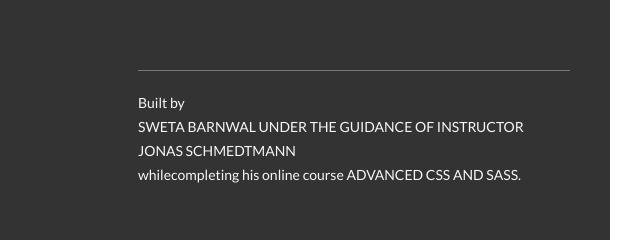
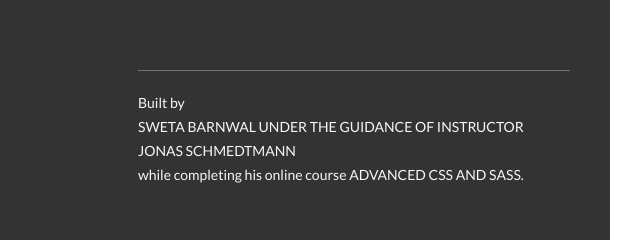
Before and after one commit to swetakb15/natours, a website: page index.html in a window 1280 px wide. Shown: the part 5815-6055 px from the top of the page, 640-1280 px from the left. Drawn offline with Linux system fonts and the light colour scheme.

Commit message:
Update index.html

```diff
--- a/index.html
+++ b/index.html
@@ -390,7 +390,7 @@
                 </div>
                 <div class="col-1-of-2">
                     <p class="footer__copyright">
-                        Built by <a href="#" class="footer__link">Sweta Barnwal under the guidance of instructor Jonas Schmedtmann</a> whilecompleting his online course <a href="#" class="footer__link">Advanced CSS and Sass</a>.
+                        Built by <a href="#" class="footer__link">Sweta Barnwal under the guidance of instructor Jonas Schmedtmann</a> while completing his online course <a href="#" class="footer__link">Advanced CSS and Sass</a>.
 
                     </p>
                 </div>
```
